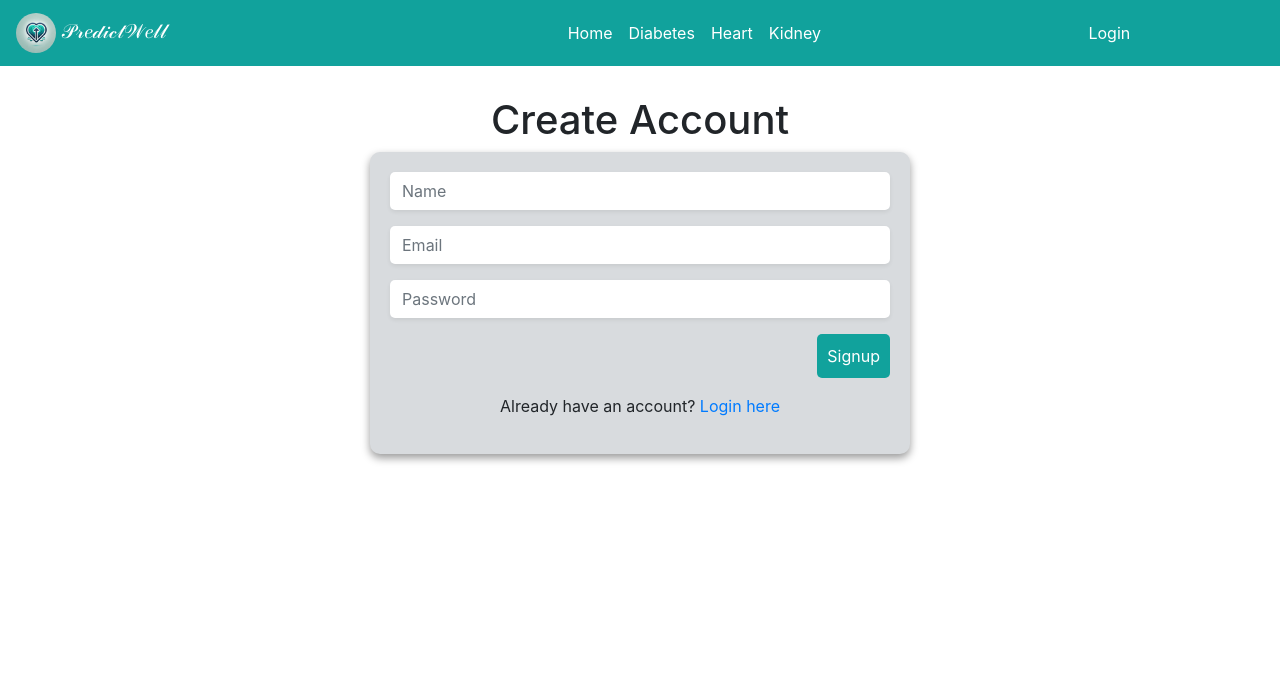
After one commit to 123ramashish/multidisease, a Flask app: page /signup in a window 1280 px wide. The commit adds this page. Shown: the top 694 px of the page. Run offline with Flask 2, Linux system fonts and the light colour scheme; some libraries are stand-ins or nearby versions.

Commit message:
login and signup page complete

```diff
--- a/app.py
+++ b/app.py
@@ -1,32 +1,38 @@
-from flask import Flask, render_template, request, flash, redirect
+from flask import Flask, render_template, request, flash, redirect, session
 import pickle
 import numpy as np
 from PIL import Image
 from tensorflow.keras.models import load_model
-
+from functools import wraps
+import json
+import re
 
 
 app = Flask(__name__)
+app.secret_key = 'predictwell'
+
+# Dummy user storage for demonstration purposes
+users = {}
 
 def predict(values, dic):
     if len(values) == 8:
-        model = pickle.load(open('models/diabetes.pkl','rb'))
+        model = pickle.load(open('models/diabetes.pkl', 'rb'))
         values = np.asarray(values)
         return model.predict(values.reshape(1, -1))[0]
     elif len(values) == 26:
-        model = pickle.load(open('models/breast_cancer.pkl','rb'))
+        model = pickle.load(open('models/breast_cancer.pkl', 'rb'))
         values = np.asarray(values)
         return model.predict(values.reshape(1, -1))[0]
     elif len(values) == 13:
-        model = pickle.load(open('models/heart.pkl','rb'))
+        model = pickle.load(open('models/heart.pkl', 'rb'))
         values = np.asarray(values)
         return model.predict(values.reshape(1, -1))[0]
     elif len(values) == 18:
-        model = pickle.load(open('models/kidney.pkl','rb'))
+        model = pickle.load(open('models/kidney.pkl', 'rb'))
         values = np.asarray(values)
         return model.predict(values.reshape(1, -1))[0]
     elif len(values) == 10:
-        model = pickle.load(open('models/liver.pkl','rb'))
+        model = pickle.load(open('models/liver.pkl', 'rb'))
         values = np.asarray(values)
         return model.predict(values.reshape(1, -1))[0]
 
@@ -34,35 +40,117 @@ def predict(values, dic):
 def home():
     return render_template('home.html')
 
+@app.route("/login", methods=['GET', 'POST'])
+def loginPage():
+    if request.method == 'POST':
+        email = request.form['email']
+        password = request.form['password']
+
+        # Check if the user exists
+        if email not in users:
+            flash('Email not registered. Please sign up.')
+        else:
+            # Check if the password is correct
+            if users[email]['password'] == password:
+                session['logged_in'] = True
+                session['user_email'] = email
+                return redirect('/')
+            else:
+                flash('Incorrect password. Please try again.')
+
+    return render_template('login.html')
+
+@app.route("/signup", methods=['GET', 'POST'])
+def signupPage():
+    if request.method == 'POST':
+        email = request.form['email']
+        password = request.form['password']
+
+        # Validate email format
+        email_pattern = r'^[a-zA-Z0-9._%+-]+@[a-zA-Z0-9.-]+\.[a-zA-Z]{2,}$'
+        if not re.match(email_pattern, email):
+            flash('Invalid email format. Please enter a valid email address.')
+            return render_template('signup.html')
+
+        # Validate password
+        if len(password) < 8:
+            flash('Password must be at least 8 characters long.')
+            return render_template('signup.html')
+        if not re.search(r'[A-Z]', password):
+            flash('Password must contain at least one uppercase letter.')
+            return render_template('signup.html')
+        if not re.search(r'[a-z]', password):
+            flash('Password must contain at least one lowercase letter.')
+            return render_template('signup.html')
+        if not re.search(r'[0-9]', password):
+            flash('Password must contain at least one digit.')
+            return render_template('signup.html')
+        if not re.search(r'[!@#$%^&*(),.?":{}|<>]', password):
+            flash('Password must contain at least one special character.')
+            return render_template('signup.html')
+
+        # Check if the user already exists
+        if email in users:
+            flash('Email already registered. Please log in.')
+        else:
+            # Store user details
+            users[email] = {'password': password}
+            flash('Signup successful! You can now log in.')
+            return redirect('/login')
+
+    return render_template('signup.html')
+
+@app.route("/logout")
+def logoutPage():
+    session.pop('logged_in', None)
+    session.pop('user_email', None)
+    return render_template('logout.html')
+
+def login_required(f):
+    @wraps(f)
+    def decorated_function(*args, **kwargs):
+        if 'logged_in' not in session:
+            return redirect('/login')
+        return f(*args, **kwargs)
+    return decorated_function
+
 @app.route("/diabetes", methods=['GET', 'POST'])
+@login_required
 def diabetesPage():
     return render_template('diabetes.html')
 
 @app.route("/cancer", methods=['GET', 'POST'])
+@login_required
 def cancerPage():
     return render_template('breast_cancer.html')
 
 @app.route("/heart", methods=['GET', 'POST'])
+@login_required
 def heartPage():
     return render_template('heart.html')
 
 @app.route("/kidney", methods=['GET', 'POST'])
+@login_required
 def kidneyPage():
     return render_template('kidney.html')
 
 @app.route("/liver", methods=['GET', 'POST'])
+@login_required
 def liverPage():
     return render_template('liver.html')
 
 @app.route("/malaria", methods=['GET', 'POST'])
+@login_required
 def malariaPage():
     return render_template('malaria.html')
 
 @app.route("/pneumonia", methods=['GET', 'POST'])
+@login_required
 def pneumoniaPage():
     return render_template('pneumonia.html')
 
-@app.route("/predict", methods = ['POST', 'GET'])
+@app.route("/predict", methods=['POST', 'GET'])
+@login_required
 def predictPage():
     pred = None
     try:
@@ -72,43 +160,44 @@ def predictPage():
             pred = predict(to_predict_list, to_predict_dict)
     except:
         message = "Please enter valid Data"
-        # return render_template("home.html", message = message)
 
-    return render_template('predict.html', pred = pred)
+    return render_template('predict.html', pred=pred)
 
-@app.route("/malariapredict", methods = ['POST', 'GET'])
+@app.route("/malariapredict", methods=['POST', 'GET'])
+@login_required
 def malariapredictPage():
     if request.method == 'POST':
         try:
             if 'image' in request.files:
                 img = Image.open(request.files['image'])
-                img = img.resize((36,36))
+                img = img.resize((36, 36))
                 img = np.asarray(img)
-                img = img.reshape((1,36,36,3))
+                img = img.reshape((1, 36, 36, 3))
                 img = img.astype(np.float64)
                 model = load_model("models/malaria.h5")
                 pred = np.argmax(model.predict(img)[0])
         except:
             message = "Please upload an Image"
-            return render_template('malaria.html', message = message)
-    return render_template('malaria_predict.html', pred = pred)
+            return render_template('malaria.html', message=message)
+    return render_template('malaria_predict.html', pred=pred)
 
-@app.route("/pneumoniapredict", methods = ['POST', 'GET'])
+@app.route("/pneumoniapredict", methods=['POST', 'GET'])
+@login_required
 def pneumoniapredictPage():
     if request.method == 'POST':
         try:
             if 'image' in request.files:
                 img = Image.open(request.files['image']).convert('L')
-                img = img.resize((36,36))
+                img = img.resize((36, 36))
                 img = np.asarray(img)
-                img = img.reshape((1,36,36,1))
+                img = img.reshape((1, 36, 36, 1))
                 img = img / 255.0
                 model = load_model("models/pneumonia.h5")
                 pred = np.argmax(model.predict(img)[0])
         except:
             message = "Please upload an Image"
-            return render_template('pneumonia.html', message = message)
-    return render_template('pneumonia_predict.html', pred = pred)
+            return render_template('pneumonia.html', message=message)
+    return render_template('pneumonia_predict.html', pred=pred)
 
 if __name__ == '__main__':
-	app.run(debug = True)
+    app.run(debug=True)
--- a/templates/home.html
+++ b/templates/home.html
@@ -41,7 +41,7 @@
 
         <br>
         <div class="row">
-            <div class="col-md-12 card card-body" style="box-shadow: 0 0 5px black; margin: 5px;">
+            <div class="col-md-12 card card-body" style="box-shadow: 0 0 5px black; margin: 5px 5px 70px 5px; ;">
                 <h4 style='color:rgb(17,162,156);'>Chronic kidney disease</h4>
                 <p>Chronic kidney disease, also called chronic kidney failure, describes the gradual loss of kidney function. Your kidneys filter wastes and excess fluids from your blood, which are then excreted in your urine. When chronic kidney disease reaches an advanced stage, dangerous levels of fluid, electrolytes and wastes can build up in your body.</p>
                 <h5>Symptoms</h5>
--- a/templates/main.html
+++ b/templates/main.html
@@ -29,7 +29,7 @@
       display: flex; /* Use flexbox for centering content */
       align-items: center; /* Center items vertically */
       justify-content: center; /* Center items horizontally */
-  }
+    }
     /* Trick */
     body {
       display: flex;
@@ -64,10 +64,12 @@
     <a class="navbar-brand" href="{{ url_for('home') }}">
       <img src="{{ url_for('static', filename='PredictWell.webp') }}" alt="Logo" style='border-radius:50%'>
       𝒫𝓇𝑒𝒹𝒾𝒸𝓉𝒲𝑒𝓁𝓁
-        </a>
+    </a>
     <button class="navbar-toggler" type="button" data-toggle="collapse" data-target="#navbarNav" aria-controls="navbarNav" aria-expanded="false" aria-label="Toggle navigation">
       <span class="navbar-toggler-icon"></span>
     </button>
+    <div class="collapse navbar-collapse" id="navbarNav">
+    </div>
     <div class="collapse navbar-collapse" id="navbarNav">
       <ul class="navbar-nav mx-auto">
         <li class="nav-item active">
@@ -82,6 +84,19 @@
         <li class="nav-item active">
           <a class="nav-link" href="{{ url_for('kidneyPage') }}">Kidney</a>
         </li>
+      </ul>
+    </div>
+    <div class="collapse navbar-collapse" id="navbarNav">
+      <ul class="navbar-nav mx-auto">
+        {% if session.get('logged_in') %}
+          <li class="nav-item active">
+            <a class="nav-link" href="{{ url_for('logoutPage') }}">Logout</a>
+          </li>
+        {% else %}
+          <li class="nav-item active">
+            <a class="nav-link" href="{{ url_for('loginPage') }}">Login</a>
+          </li>
+        {% endif %}
       </ul>
     </div>
   </nav>
@@ -104,6 +119,11 @@
         </li>
       </ul>
     </center>
-  </ footer>
+  </footer>
+
+  <script>
+    // You can remove this if not needed
+    // const user = localStorage.getItem('user');
+  </script>
 </body>
 </html>
--- /dev/null
+++ b/templates/signup.html
@@ -0,0 +1,39 @@
+<!-- signup.html -->
+{% extends 'main.html' %}
+{% block content %}
+
+<div class="container">
+    <div class="row justify-content-center" style="margin-bottom: 175px;">
+        <div class="col-12 col-md-6">
+            <center><h1>Create Account</h1></center>
+            <div class="card card-body" style="background-color: #d8dbde; border: none; border-radius: 10px; box-shadow: 0 4px 8px rgba(0, 0, 0, 0.4);">
+                {% with messages = get_flashed_messages() %}
+                    {% if messages %}
+                        <div class="alert alert-warning">
+                            {% for message in messages %}
+                                <p>{{ message }}</p>
+                            {% endfor %}
+                        </div>
+                    {% endif %}
+                {% endwith %}
+                <form class="form-horizontal" method="POST">
+                    <div class="form-group">
+                        <input class="form-control shadow-sm" type="text" name="name" placeholder="Name" required style="border: none; border-radius: 5px;">
+                    </div>
+                    <div class="form-group">
+                        <input class="form-control shadow-sm" type="email" name="email" placeholder="Email" required style="border: none; border-radius: 5px;">
+                    </div>
+                    <div class="form-group">
+                        <input class="form-control shadow-sm" type="password" name="password" placeholder="Password" required style="border: none; border-radius: 5px;">
+                    </div>
+                    <input type="submit" class="btn" value="Signup" style="background-color: rgb(17,162,156); color: white; border-radius: 5px; border: none; width: auto; padding: 10px; margin:auto; float:right;">
+                </form>
+                <div class="mt-3">
+                    <p class="text-center">Already have an account? <a href="{{ url_for('loginPage') }}">Login here</a></p>
+                </div>
+            </div>
+        </div>
+    </div>
+</div>
+
+{% endblock %}
```
Also changed, not shown: templates/login.html (added, +35 -0 lines), templates/logout.html (added, +19 -0 lines).
